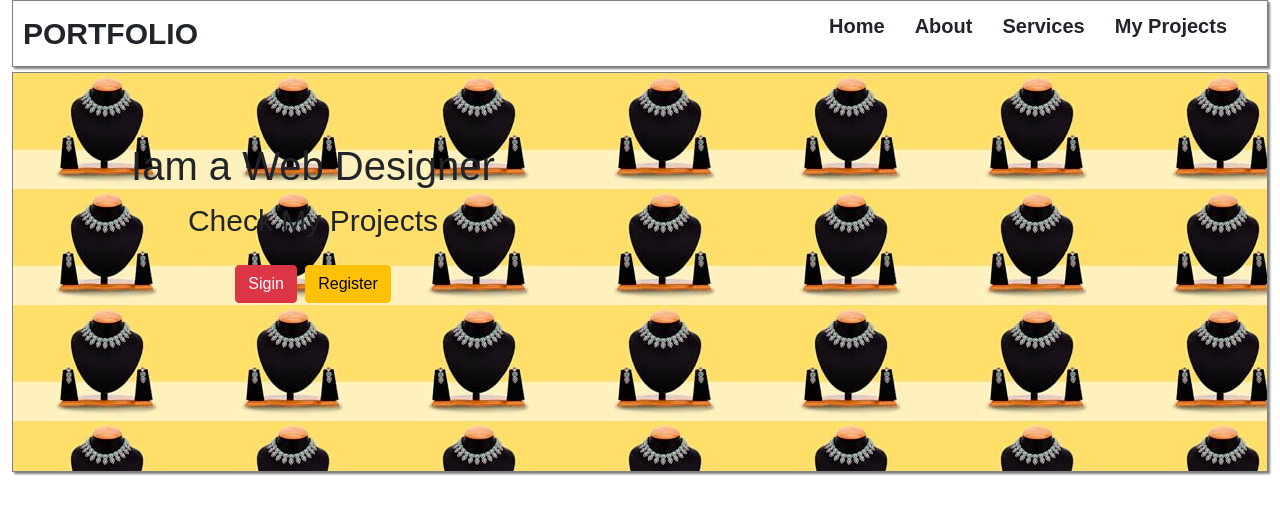
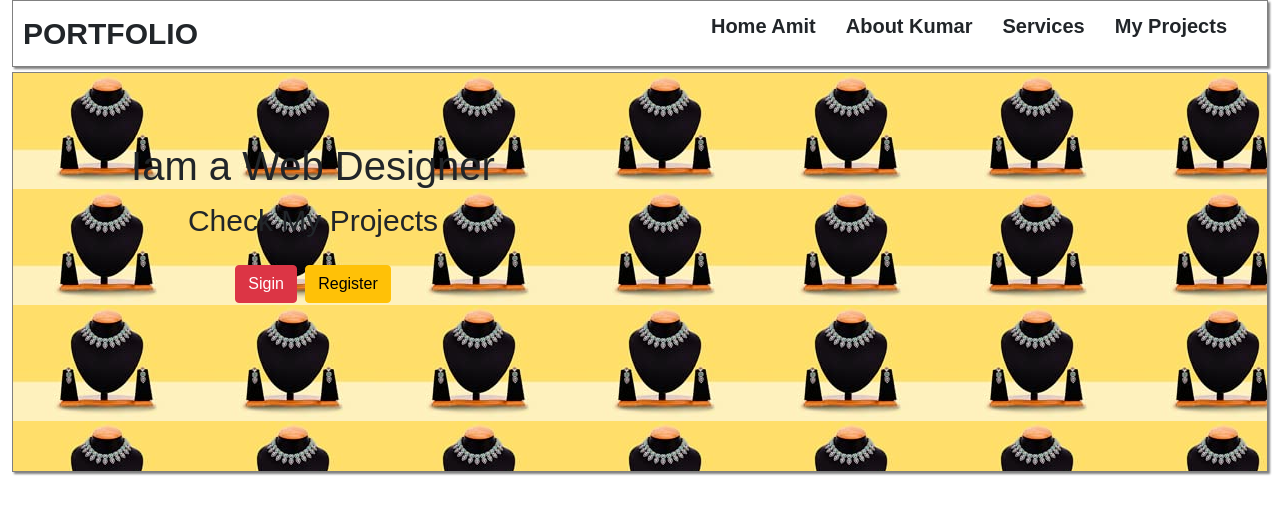
Before and after one commit to Amit121094/first1, a website: page index.html in a window 1280 px wide. Drawn offline with nearby package versions, Linux system fonts and the light colour scheme.

Commit message:
second release

```diff
--- a/index.html
+++ b/index.html
@@ -54,8 +54,8 @@
             PORTFOLIO
         </div>
         <div class="nav-bar">
-            <div>Home</div>
-            <div>About</div>
+            <div>Home Amit</div>
+            <div>About Kumar</div>
             <div>Services</div>
             <div>My Projects</div>
         </div>
```
